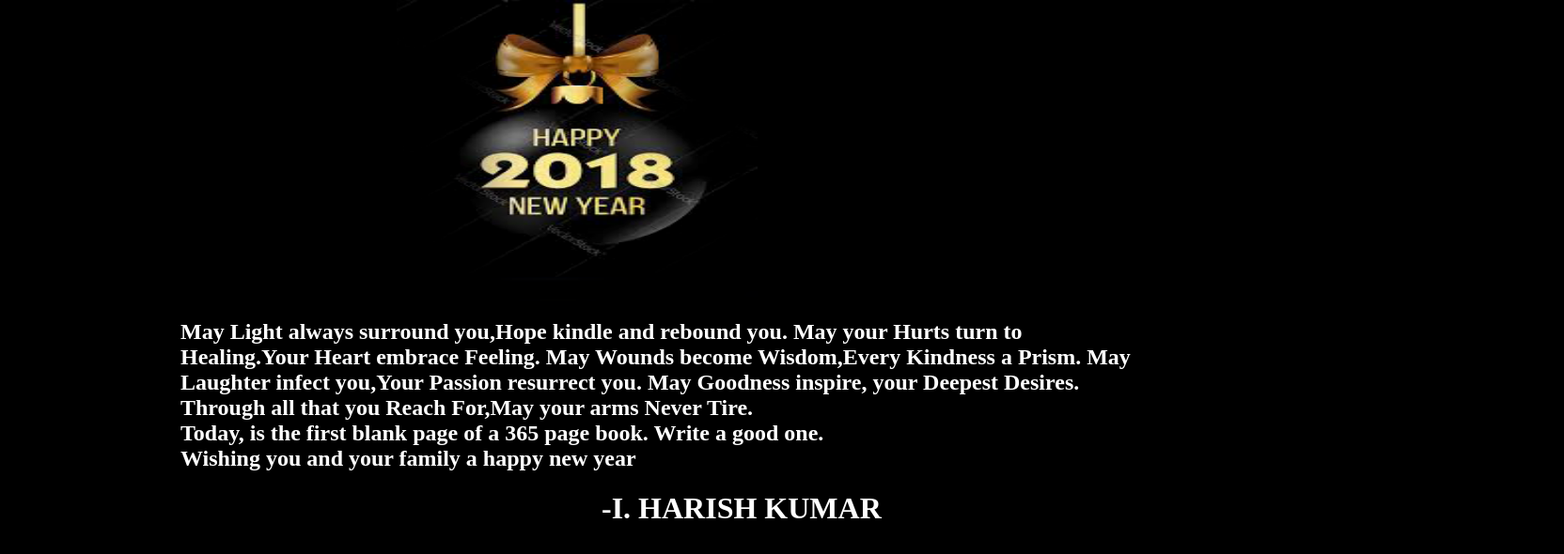
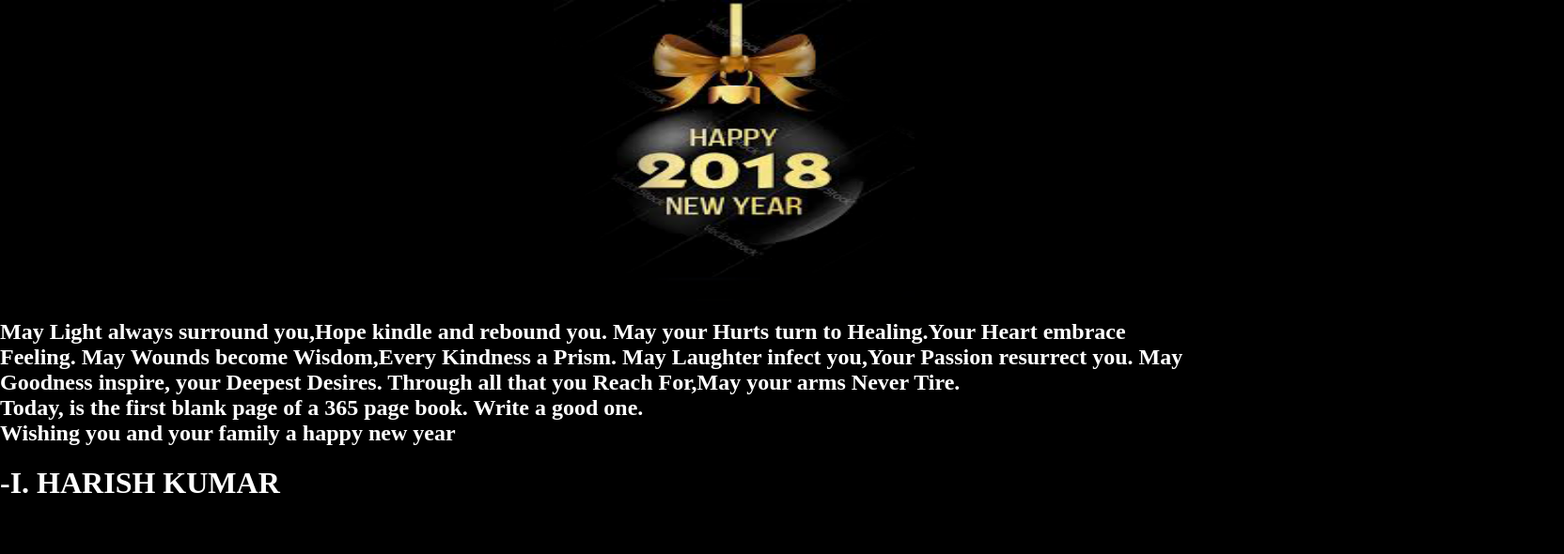
Before and after one commit to harishinjamuri/newyearwishes.github.io, a plain HTML site: page index.html in a window 1280 px wide. Shown: the whole page at 94% size, 1664 px wide, since content can reach past the window. Drawn offline with Linux system fonts and the light colour scheme; animation ran at ten frames a second.

Commit message:
Update css.css

```diff
--- a/css.css
+++ b/css.css
@@ -7,7 +7,7 @@ canvas {
 	background:black;
 	display: hidden;
 	animation-name:canvas;
-	animation-duration:6s;
+	animation-duration:4s;
 }
 
 @keyframes canvas{
@@ -60,7 +60,7 @@ align:center;
    width:30%;
    height:40%;
     align:center;
-    padding-left:33%;
+    padding-left:46%;
 }
 
 
@@ -74,14 +74,14 @@ align:center;
 
 
 
-h2{
+#h2{
     width:80%;
     height:auto;
-    padding-left:15%;
+    padding-left:48%;
 
 }
 
-h1{
+#h1{
     width:80%;
     height:auto;
     padding-left:50%;
```
